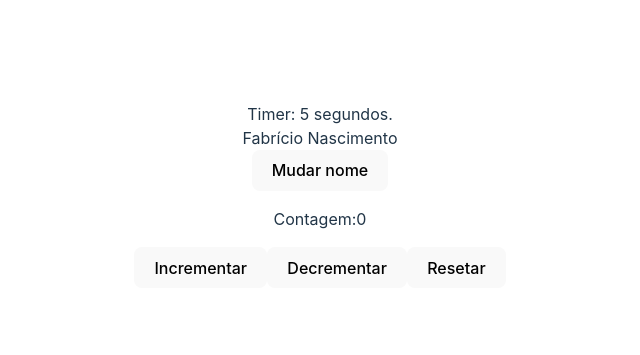
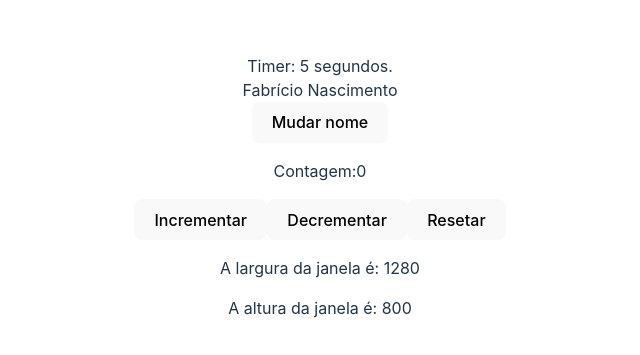
Before and after one commit to fnascimentosilva/React, a React (Vite) app in the folder 3_hooks/: page / in a window 1280 px wide. Shown: the part 205-560 px from the top of the page, without its empty margins (320-960 px from the left). Built offline with nearby package versions, Linux system fonts and the light colour scheme.

Commit message:
add component customhook na main

```diff
--- a/3_hooks/src/App.jsx
+++ b/3_hooks/src/App.jsx
@@ -1,5 +1,6 @@
 
 import './App.css'
+import DisplaWindowSize from './components/DisplayWindowSize'
 import Timer from './components/Timer'
 import Context from './components/useContext'
 import Contador from './components/UseReducer'
@@ -14,7 +15,10 @@ function App() {
       {/* useContext */}
       <Context />
       {/* UseReducer */}
+      {/* Utilizados em estados mais complexos */}
       <Contador/>
+      {/* Custom hook */}
+      <DisplaWindowSize/>
     </>
   )
 }
```
